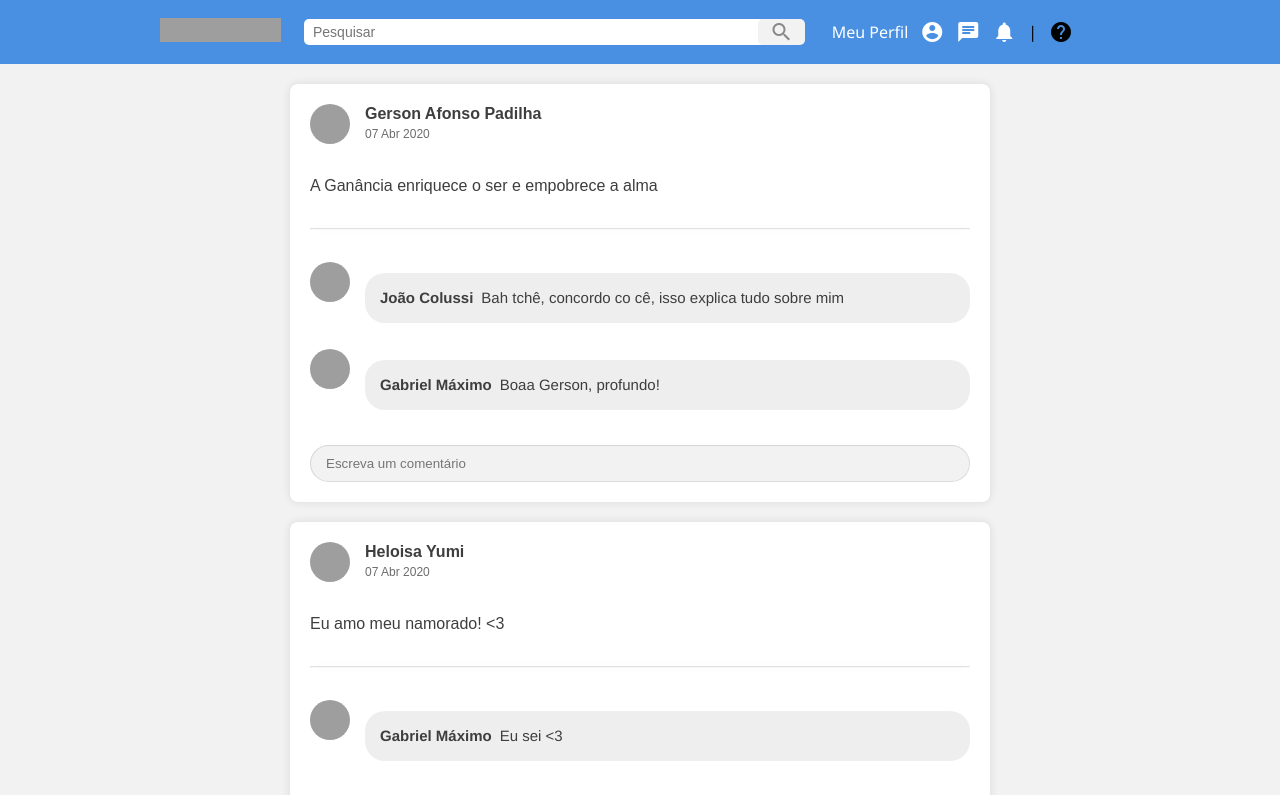
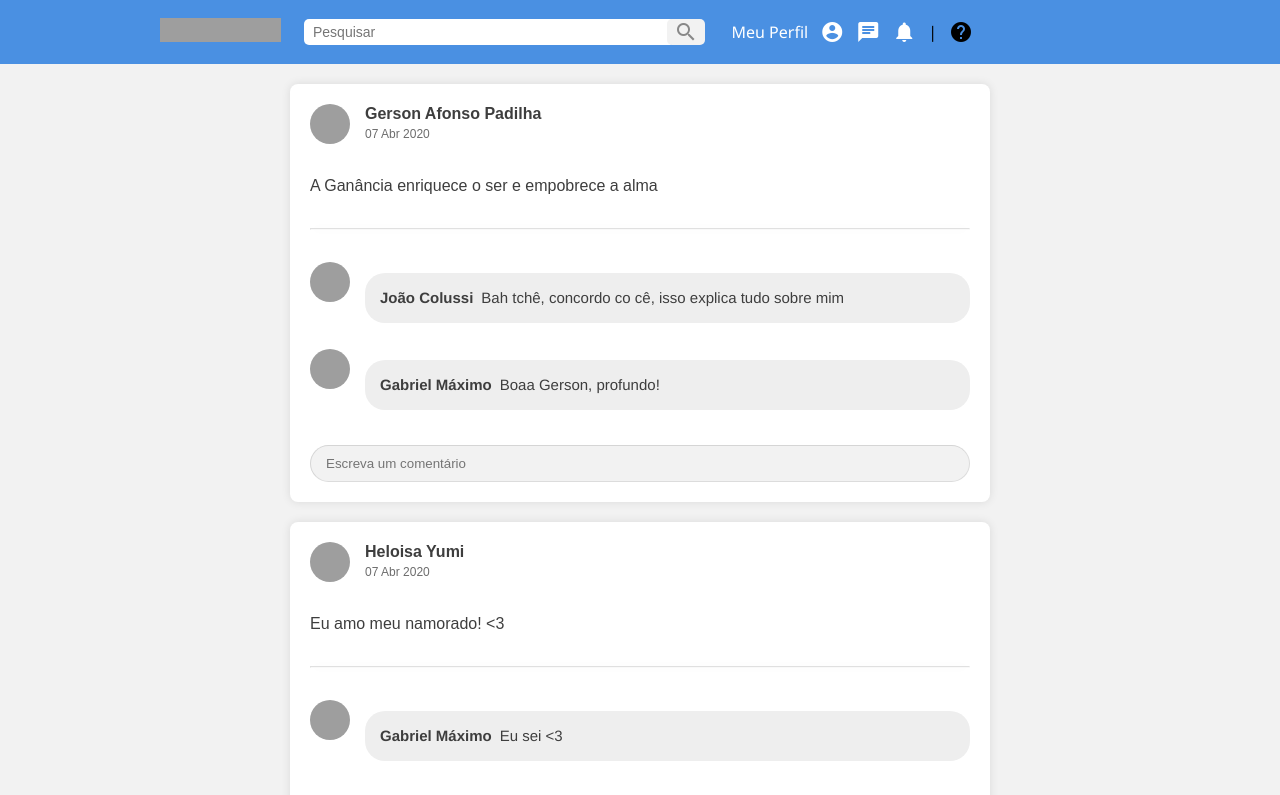
Before and after one commit to gabrielmaximo/Facebook-Challenge, a React app: page / in a window 1280 px wide. Shown: the top 795 px of the page. Built offline with nearby package versions, Linux system fonts and the light colour scheme; grey boxes are pictures that could not be loaded.

Commit message:
css changes

```diff
--- a/src/App.css
+++ b/src/App.css
@@ -16,19 +16,22 @@ body,
 body {
   background: #f2f2f2;
   font-family: Arial, Helvetica, sans-serif;
-  align-self: center;
+  display: flex;
+  flex-direction: column;
+  align-content: center;
 }
 
 header {
   display: flex;
   justify-content: center;
-  align-self: center;
+  align-content: center;
+  align-items: center;
   background: #4a90e2;
 }
 
 header nav {
   display: flex;
-  justify-content: space-between;
+  justify-content: space-bcenttween;
   align-items: center;
   align-content: center;
   padding: 0 32px;
@@ -45,7 +48,7 @@ nav img {
 nav form {
   margin: 0 15px;
   display: flex;
-  width: 1600px;
+  width: 100%;
   height: 40%;
 }
 
```
